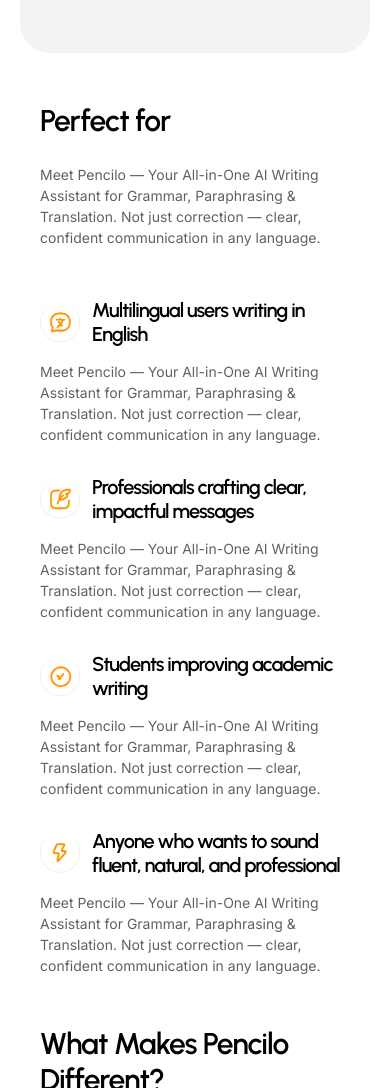
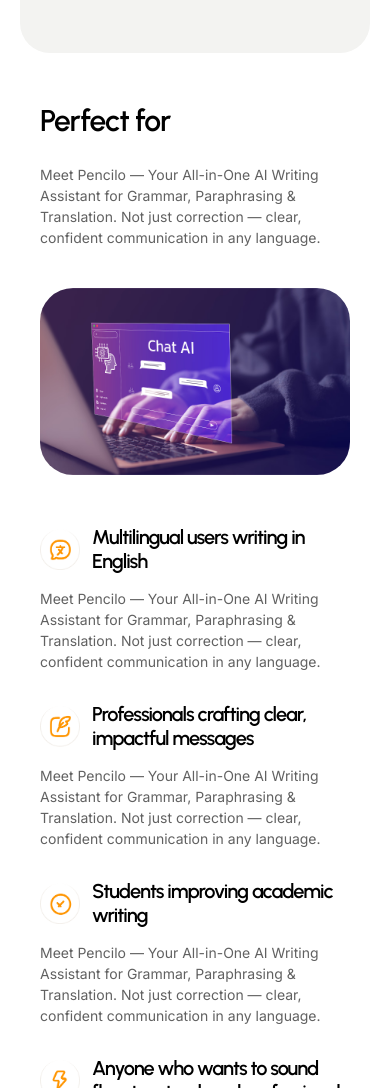
Before and after one commit to m-zamil/pencilo, a plain HTML site: page index.html in a window 390 px wide. Shown: the part 1443-2531 px from the top of the page. Drawn offline with Linux system fonts and the light colour scheme.

Commit message:
image added

```diff
--- a/assets/css/main.css
+++ b/assets/css/main.css
@@ -49,6 +49,13 @@
 }
 .perfect-wrapper > * {
   flex: 1 1 0;
+}
+.perfect-img {
+  border-radius: 33px;
+  margin-top: 40px;
+  aspect-ratio: 1 / 1;
+  object-fit: cover;
+  object-position: center center;
 }
 .use-cases {
   padding-left: 0;
@@ -389,12 +396,14 @@
     flex: 1 0 auto;
     width: 100%;
   }
-  .perfect-header {
-  }
   .perfect {
     padding-left: 20px;
     padding-right: 20px;
   }
+  .perfect-img {
+    aspect-ratio: auto;
+  }
+
   .use-cases img {
     width: 40px;
   }
--- a/index.html
+++ b/index.html
@@ -99,6 +99,7 @@
         <div class="perfect-header">
           <h2>Perfect for</h2>
           <p class="subtitle">Meet Pencilo — Your All-in-One AI Writing Assistant for Grammar, Paraphrasing & Translation. Not just correction — clear, confident communication in any language.</p>
+          <img src="./assets/images/ai-assist.jpg" alt="" class="perfect-img" />
         </div>
 
         <ul class="use-cases">
```
Also changed, not shown: assets/images/ai-assist.jpg (added).
